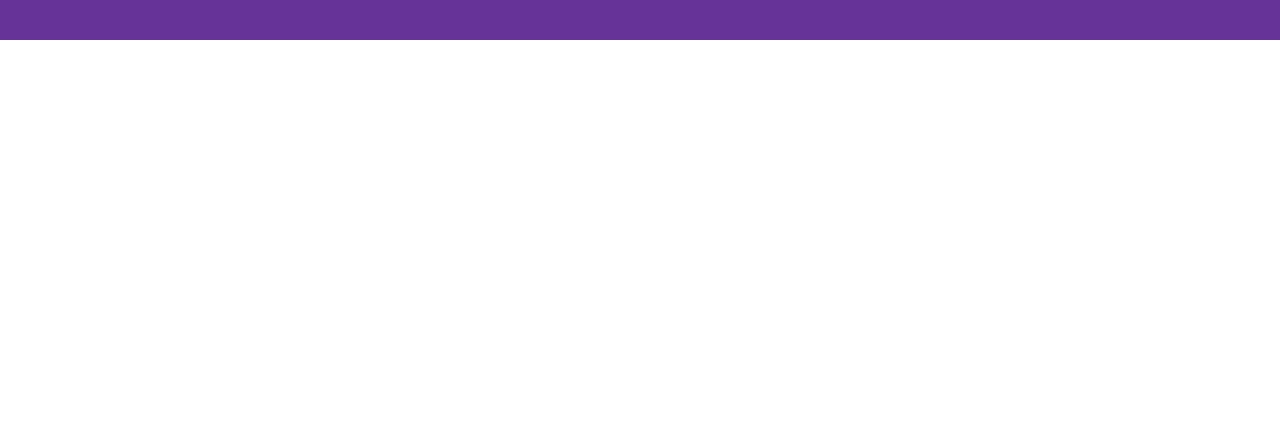
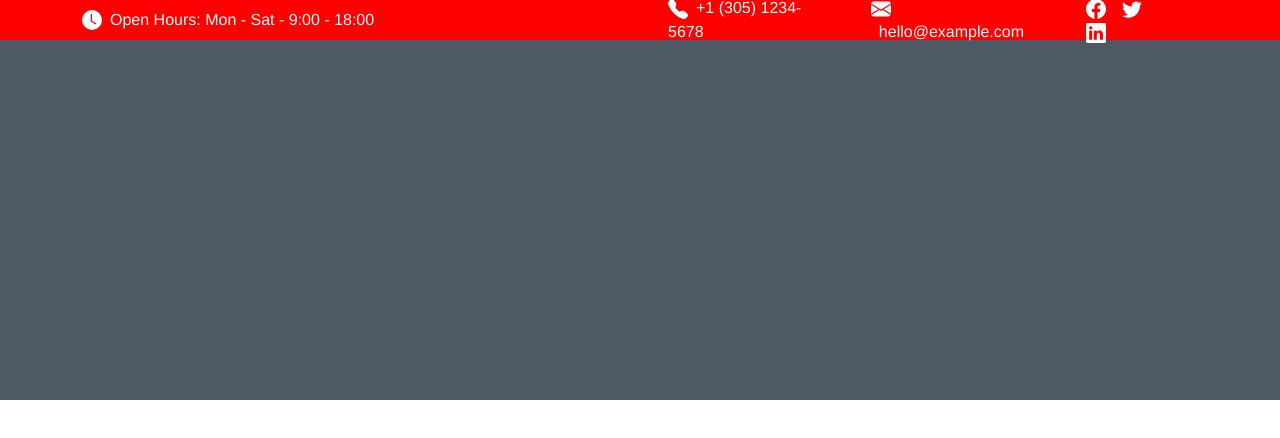
Before and after one commit to binohub/proj-html-vuejs, a Vue app: page / in a window 1280 px wide. Shown: the top 438 px of the page. Built offline with nearby package versions, Linux system fonts and the light colour scheme.

Commit message:
top header added

```diff
--- a/src/assets/style/var.scss
+++ b/src/assets/style/var.scss
@@ -12,3 +12,4 @@
 
 
 // ##### Material Design ######
+$RiverBed: #4d5a65;
--- a/src/components/headerSite.vue
+++ b/src/components/headerSite.vue
@@ -2,26 +2,67 @@
 
     <div id="headerSite">
 
+        <div id="topHeader" class="d-flex align-items-center text-white">
 
-        <div id="topHeader">
             <div class="container">
                 <div class="row">
 
-                    <div id="topHeaderL">
+                    <div id="topHeaderL" class="d-flex align-items-center">
+
+                        <svg xmlns="http://www.w3.org/2000/svg" width="20" height="20" fill="currentColor"
+                            class="bi bi-clock-fill" viewBox="0 0 16 16">
+                            <path
+                                d="M16 8A8 8 0 1 1 0 8a8 8 0 0 1 16 0zM8 3.5a.5.5 0 0 0-1 0V9a.5.5 0 0 0 .252.434l3.5 2a.5.5 0 0 0 .496-.868L8 8.71V3.5z" />
+                        </svg>
+                        <span class="mx-2">Open Hours: Mon - Sat - 9:00 - 18:00</span>
+
                     </div>
 
-                    <div id="topHeaderR">
-                        <div class="topHeaderNumber"></div>
-                        <div class="topHeaderMail"></div>
-                        <div class="topHeaderSocial"></div>
+                    <div id="topHeaderR" class="d-flex">
+                        <div id="topHeaderNumber" class="px-3">
+                            <svg xmlns="http://www.w3.org/2000/svg" width="20" height="20" fill="currentColor"
+                                class="bi bi-telephone-fill" viewBox="0 0 16 16">
+                                <path fill-rule="evenodd"
+                                    d="M1.885.511a1.745 1.745 0 0 1 2.61.163L6.29 2.98c.329.423.445.974.315 1.494l-.547 2.19a.678.678 0 0 0 .178.643l2.457 2.457a.678.678 0 0 0 .644.178l2.189-.547a1.745 1.745 0 0 1 1.494.315l2.306 1.794c.829.645.905 1.87.163 2.611l-1.034 1.034c-.74.74-1.846 1.065-2.877.702a18.634 18.634 0 0 1-7.01-4.42 18.634 18.634 0 0 1-4.42-7.009c-.362-1.03-.037-2.137.703-2.877L1.885.511z" />
+                            </svg>
+                            <span class="mx-2">+1 (305) 1234-5678</span>
+                        </div>
+                        <div id="topHeaderMail" class="px-3">
+                            <svg xmlns="http://www.w3.org/2000/svg" width="20" height="20" fill="currentColor"
+                                class="bi bi-envelope-fill" viewBox="0 0 16 16">
+                                <path
+                                    d="M.05 3.555A2 2 0 0 1 2 2h12a2 2 0 0 1 1.95 1.555L8 8.414.05 3.555ZM0 4.697v7.104l5.803-3.558L0 4.697ZM6.761 8.83l-6.57 4.027A2 2 0 0 0 2 14h12a2 2 0 0 0 1.808-1.144l-6.57-4.027L8 9.586l-1.239-.757Zm3.436-.586L16 11.801V4.697l-5.803 3.546Z" />
+                            </svg>
+                            <span class="mx-2">hello@example.com</span>
+                        </div>
+
+                        <div id="topHeaderSocial" class="px-3">
+                            <svg xmlns="http://www.w3.org/2000/svg" width="20" height="20" fill="currentColor"
+                                class="mx-2 bi bi-facebook" viewBox="0 0 16 16">
+                                <path
+                                    d="M16 8.049c0-4.446-3.582-8.05-8-8.05C3.58 0-.002 3.603-.002 8.05c0 4.017 2.926 7.347 6.75 7.951v-5.625h-2.03V8.05H6.75V6.275c0-2.017 1.195-3.131 3.022-3.131.876 0 1.791.157 1.791.157v1.98h-1.009c-.993 0-1.303.621-1.303 1.258v1.51h2.218l-.354 2.326H9.25V16c3.824-.604 6.75-3.934 6.75-7.951z" />
+                            </svg>
+                            <svg xmlns="http://www.w3.org/2000/svg" width="20" height="20" fill="currentColor"
+                                class="mx-2 bi bi-twitter" viewBox="0 0 16 16">
+                                <path
+                                    d="M5.026 15c6.038 0 9.341-5.003 9.341-9.334 0-.14 0-.282-.006-.422A6.685 6.685 0 0 0 16 3.542a6.658 6.658 0 0 1-1.889.518 3.301 3.301 0 0 0 1.447-1.817 6.533 6.533 0 0 1-2.087.793A3.286 3.286 0 0 0 7.875 6.03a9.325 9.325 0 0 1-6.767-3.429 3.289 3.289 0 0 0 1.018 4.382A3.323 3.323 0 0 1 .64 6.575v.045a3.288 3.288 0 0 0 2.632 3.218 3.203 3.203 0 0 1-.865.115 3.23 3.23 0 0 1-.614-.057 3.283 3.283 0 0 0 3.067 2.277A6.588 6.588 0 0 1 .78 13.58a6.32 6.32 0 0 1-.78-.045A9.344 9.344 0 0 0 5.026 15z" />
+                            </svg>
+                            <svg xmlns="http://www.w3.org/2000/svg" width="20" height="20" fill="currentColor"
+                                class="mx-2 bi bi-linkedin" viewBox="0 0 16 16">
+                                <path
+                                    d="M0 1.146C0 .513.526 0 1.175 0h13.65C15.474 0 16 .513 16 1.146v13.708c0 .633-.526 1.146-1.175 1.146H1.175C.526 16 0 15.487 0 14.854V1.146zm4.943 12.248V6.169H2.542v7.225h2.401zm-1.2-8.212c.837 0 1.358-.554 1.358-1.248-.015-.709-.52-1.248-1.342-1.248-.822 0-1.359.54-1.359 1.248 0 .694.521 1.248 1.327 1.248h.016zm4.908 8.212V9.359c0-.216.016-.432.08-.586.173-.431.568-.878 1.232-.878.869 0 1.216.662 1.216 1.634v3.865h2.401V9.25c0-2.22-1.184-3.252-2.764-3.252-1.274 0-1.845.7-2.165 1.193v.025h-.016a5.54 5.54 0 0 1 .016-.025V6.169h-2.4c.03.678 0 7.225 0 7.225h2.4z" />
+                            </svg>
+                        </div>
                     </div>
 
                 </div>
             </div>
+
         </div>
 
-        <div id="bottomHeader"></div>
+        <div id="bottomHeader">
 
+        </div>
 
     </div>
 
@@ -37,9 +78,24 @@
 </script>
 
 
-<style scoped lang="scss">
-#topHeader {
-    height: 5vh;
-    background-color: rebeccapurple;
+<style lang="scss">
+@import "../assets/style/var.scss";
+
+#headerSite {
+    height: 50vh;
+    background-color: $RiverBed;
+
+    #topHeader {
+        height: 5vh;
+        background-color: red;
+
+        #topHeaderL {
+            width: 50%;
+        }
+
+        #topHeaderR {
+            width: 50%;
+        }
+    }
 }
 </style>
```
